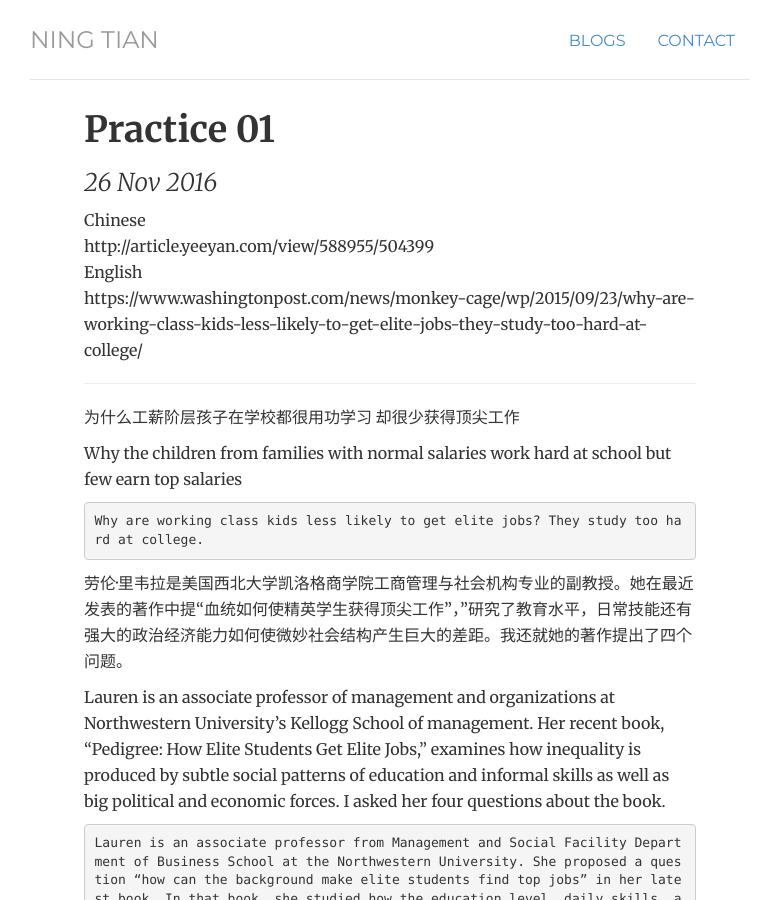
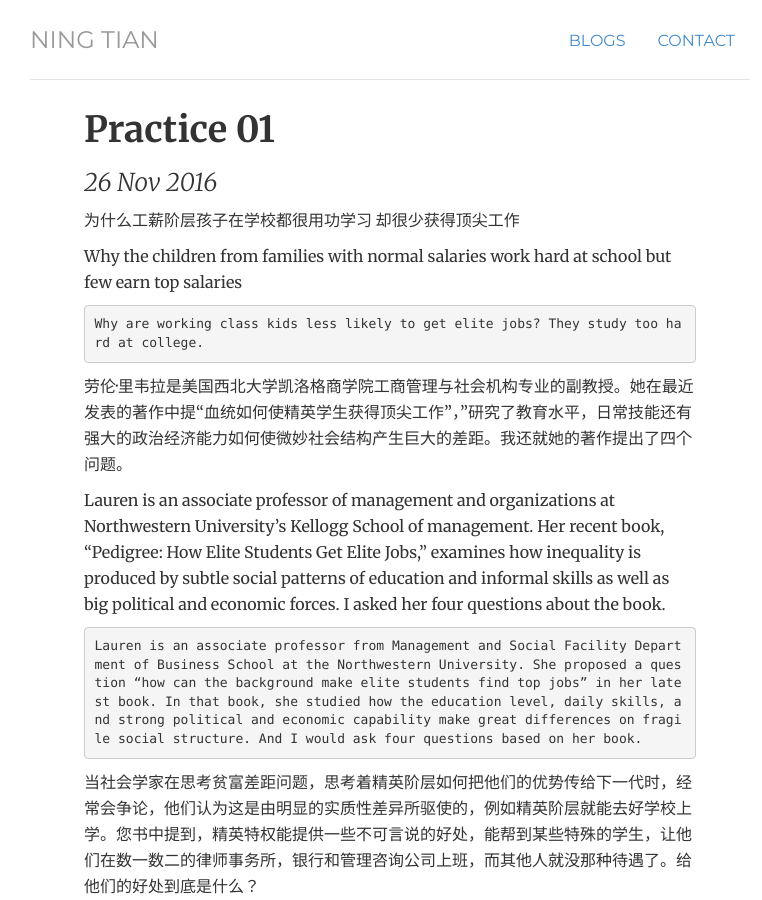
Before and after one commit to ningtian/ningtian.github.io, a Jekyll site: the page built from _posts/2016-11-26-ning-tian-launched.md, in a window 1280 px wide and 900 px high. Shown: the whole window, without its empty margins (250-1012 px from the left). Built offline with Jekyll 4.4.1, drawn with Linux system fonts in a browser that asks for light colours; comment, search, counter and statistics services are not loaded; some of the changed text lies outside the part shown.

Commit message:
Update 2016-11-26-ning-tian-launched.md

```diff
--- a/_posts/2016-11-26-ning-tian-launched.md
+++ b/_posts/2016-11-26-ning-tian-launched.md
@@ -3,12 +3,7 @@ layout: post
 title: "Practice 01"
 ---
 
-Chinese
-http://article.yeeyan.com/view/588955/504399
-English
-https://www.washingtonpost.com/news/monkey-cage/wp/2015/09/23/why-are-working-class-kids-less-likely-to-get-elite-jobs-they-study-too-hard-at-college/
 
-*****************************************************************************
 
 为什么工薪阶层孩子在学校都很用功学习 却很少获得顶尖工作
 
```
Also changed, not shown: other parts of _posts/2016-11-26-ning-tian-launched.md (+7 -0 lines).
